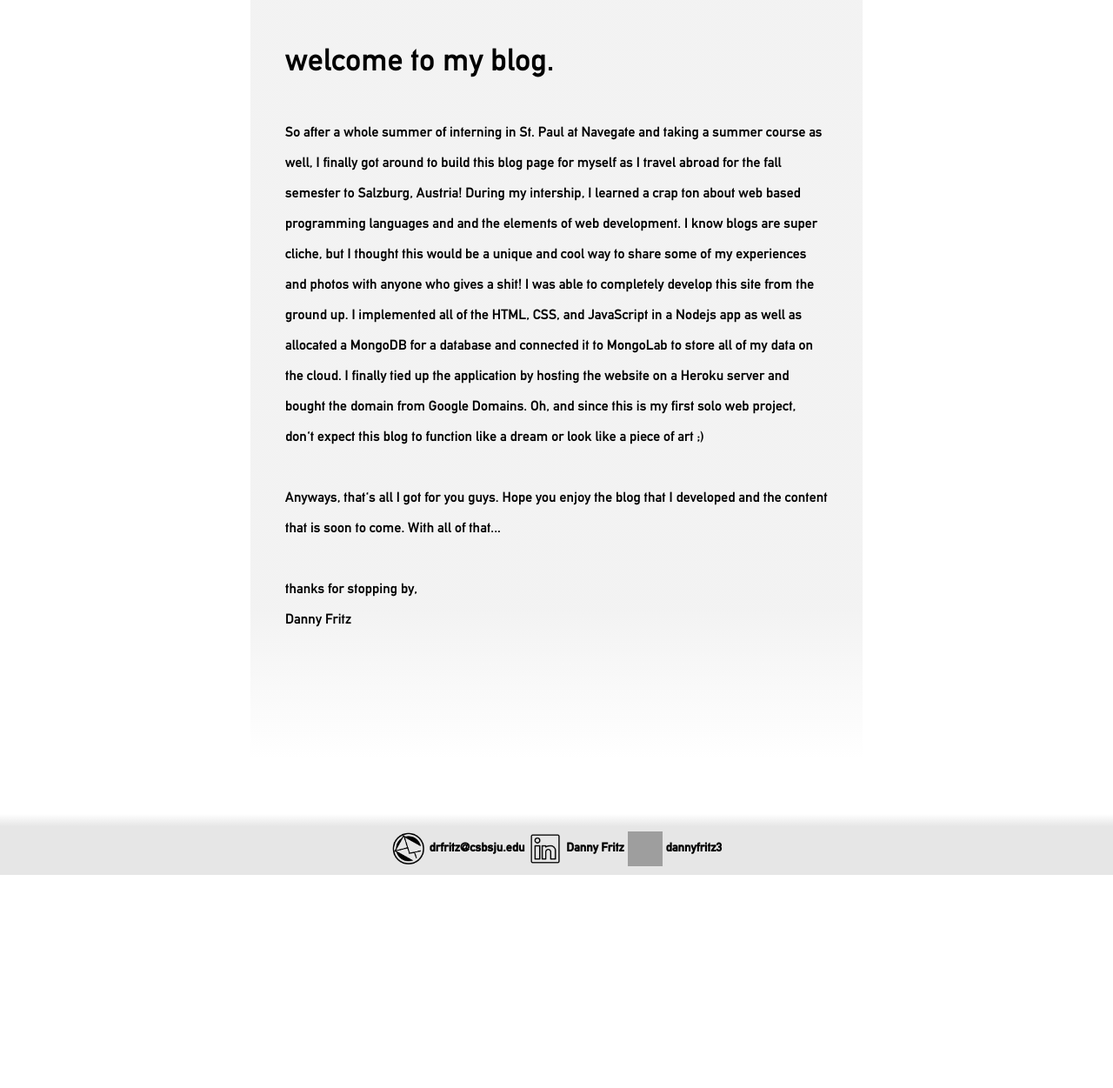
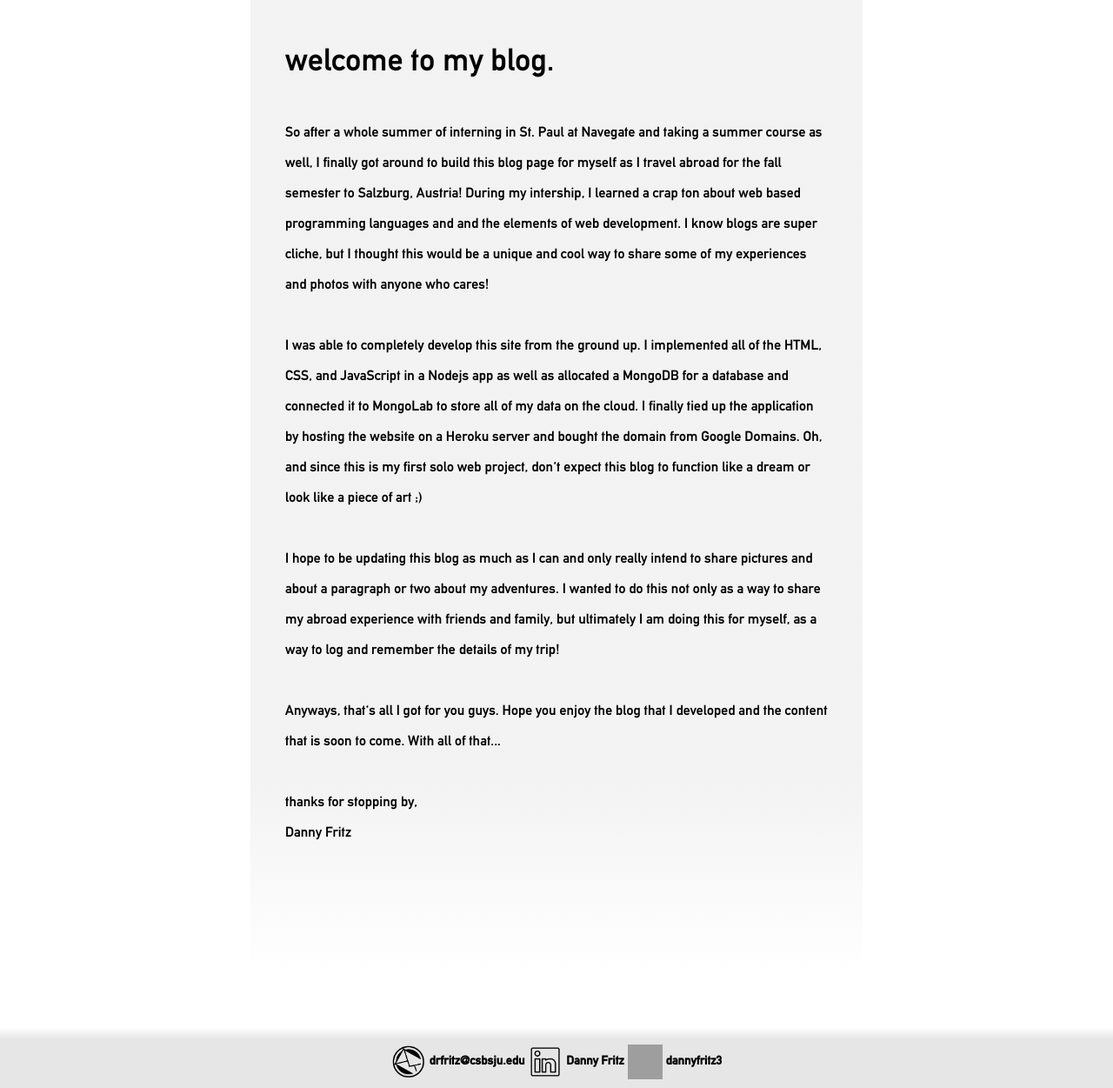
Before and after one commit to dannyfritz3/blogv2, a Node project: template views/pages/index.ejs in a window 1280 px wide. Shown: the part 187-1438 px from the top of the page at 87% size. Before the commit the page ends 1193 px from the top, so only its background shows below. Run offline with Node 20 templates, Linux system fonts and the light colour scheme; the template is opened without the code that fills it, so the values that code supplies are empty; some libraries are stand-ins or nearby versions; grey boxes are pictures that could not be loaded.

Commit message:
Updated index welcome page

```diff
--- a/views/pages/index.ejs
+++ b/views/pages/index.ejs
@@ -10,11 +10,14 @@
                         I finally got around to build this blog page for myself as I travel abroad for the fall semester to
                         Salzburg, Austria! During my intership, I learned a crap ton about web based programming languages and
                         and the elements of web development. I know blogs are super cliche, but I thought this would be a unique
-                        and cool way to share some of my experiences and photos with anyone who gives a shit!  I was able to
+                        and cool way to share some of my experiences and photos with anyone who cares! <br><br> I was able to
                         completely develop this site from the ground up. I implemented all of the HTML, CSS, and JavaScript in a
                         Nodejs app as well as allocated a MongoDB for a database and connected it to MongoLab to store all of my data
                         on the cloud. I finally tied up the application by hosting the website on a Heroku server and bought the domain from Google Domains. Oh, and
                         since this is my first solo web project, don't expect this blog to function like a dream or look like a piece of art ;)
+                        <br><br> I hope to be updating this blog as much as I can and only really intend to share pictures and about a paragraph or two about
+                        my adventures. I wanted to do this not only as a way to share my abroad experience with friends and family,
+                        but ultimately I am doing this for myself, as a way to log and remember the details of my trip!
                         <br><br>Anyways, that's all I got for you guys. Hope you enjoy the blog that I developed and the content
                         that is soon to come. With all of that...<br><br>thanks for stopping by,<br>Danny Fritz<br><br>
                     </p>
```
